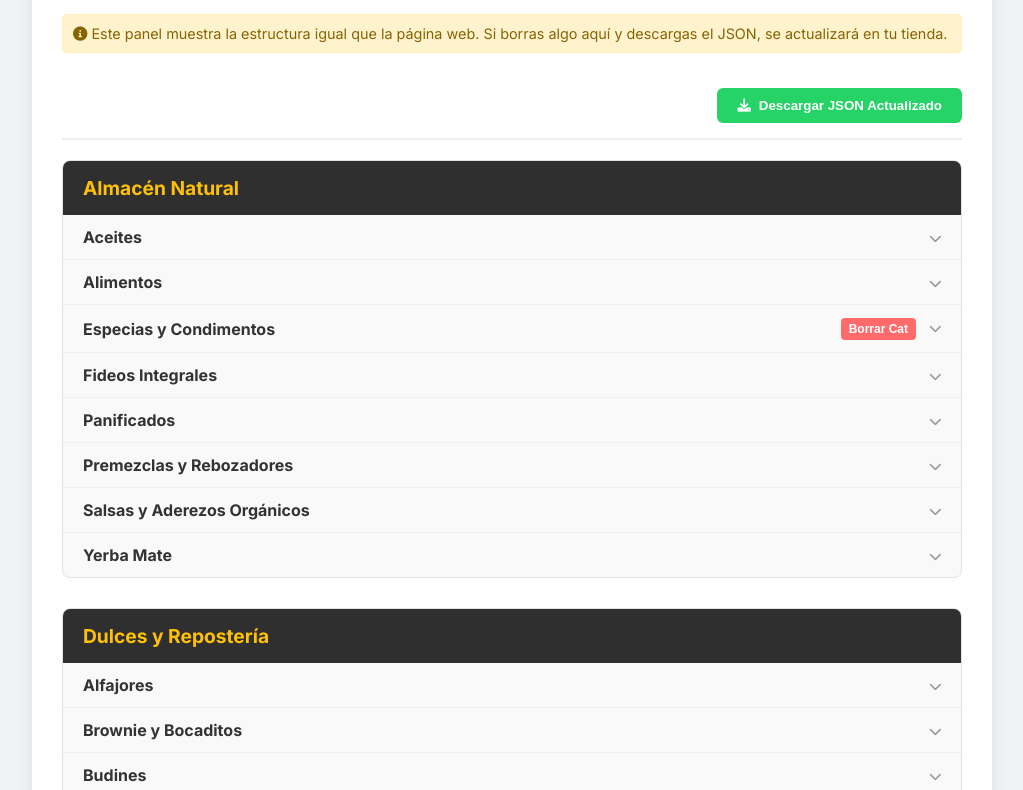
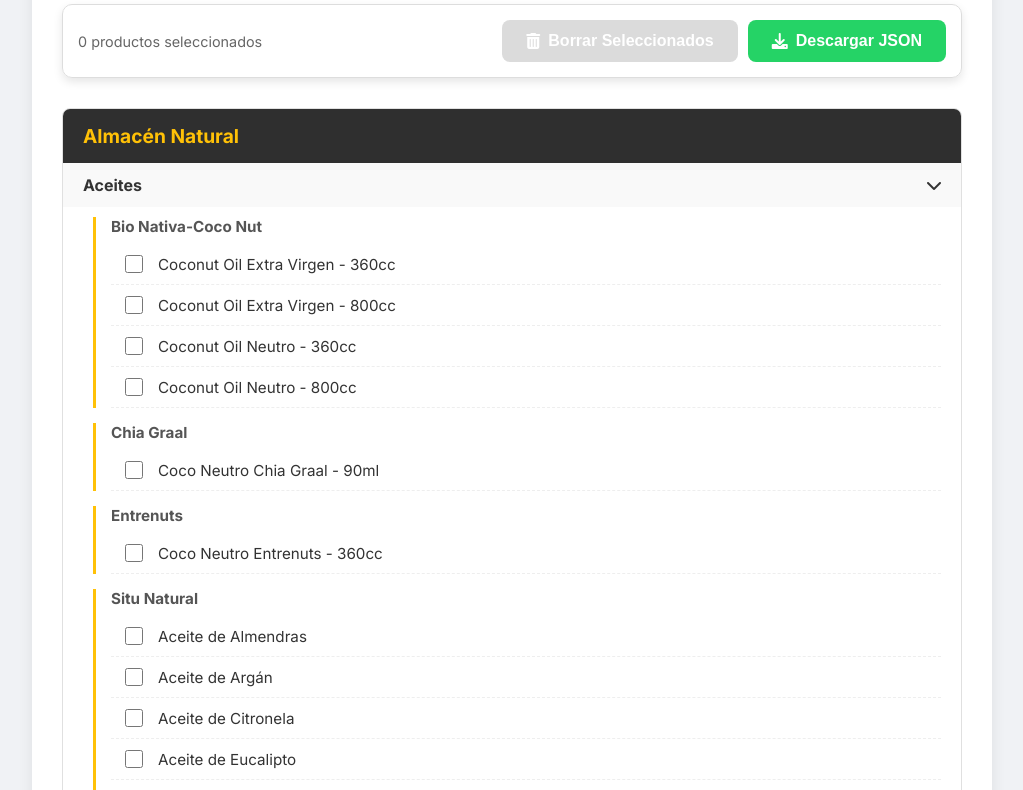
Before and after one commit to cacahuatenaturalmarket/cacahuate.market, a plain HTML site: page admin.html in a window 1280 px wide. Shown: the part 134-924 px from the top of the page, without its empty margins (128-1151 px from the left). Drawn offline with Linux system fonts and the light colour scheme.

```diff
--- a/admin.html
+++ b/admin.html
@@ -3,62 +3,88 @@
 <head>
     <meta charset="UTF-8">
     <meta name="viewport" content="width=device-width, initial-scale=1.0">
-    <title>Admin - Cacahuate (Estructura Web)</title>
+    <title>Admin Masivo - Cacahuate</title>
     <link href="https://fonts.googleapis.com/css2?family=Inter:wght@400;700&display=swap" rel="stylesheet">
     <link rel="stylesheet" href="https://cdnjs.cloudflare.com/ajax/libs/font-awesome/6.0.0-beta3/css/all.min.css">
     <style>
         body { font-family: 'Inter', sans-serif; background: #f0f2f5; padding: 20px; color: #333; }
         .container { max-width: 900px; margin: 0 auto; background: white; padding: 30px; border-radius: 12px; box-shadow: 0 5px 15px rgba(0,0,0,0.08); }
-        h1 { text-align: center; color: #1a1a1a; margin-bottom: 30px; }
+        h1 { text-align: center; color: #1a1a1a; margin-bottom: 20px; }
 
-        .control-panel { position: sticky; top: 0; background: white; padding: 15px 0; border-bottom: 2px solid #eee; margin-bottom: 20px; z-index: 100; display: flex; justify-content: flex-end; }
-        .btn { padding: 10px 20px; border: none; border-radius: 6px; cursor: pointer; font-weight: bold; transition: 0.2s; }
+        /* Panel de Control Flotante */
+        .control-panel {
+            position: sticky; top: 10px;
+            background: rgba(255, 255, 255, 0.95);
+            backdrop-filter: blur(5px);
+            padding: 15px;
+            border: 1px solid #ddd;
+            border-radius: 10px;
+            box-shadow: 0 4px 10px rgba(0,0,0,0.1);
+            margin-bottom: 30px;
+            z-index: 1000;
+            display: flex;
+            justify-content: space-between;
+            align-items: center;
+        }
+
+        .btn { padding: 12px 24px; border: none; border-radius: 8px; cursor: pointer; font-weight: bold; transition: 0.2s; font-size: 1rem; }
+
         .btn-save { background-color: #25D366; color: white; display: flex; align-items: center; gap: 8px; }
         .btn-save:hover { background-color: #128C7E; }
-        .btn-danger { background-color: #ff6b6b; color: white; padding: 4px 8px; font-size: 0.75em; margin-left: 8px; border-radius: 4px; }
-        .btn-danger:hover { background-color: #e74c3c; }
 
-        /* Estilos de Grupos (Meta-Categorías) */
+        .btn-bulk-delete { background-color: #ff4757; color: white; display: flex; align-items: center; gap: 8px; }
+        .btn-bulk-delete:hover { background-color: #ff6b81; }
+        .btn-bulk-delete:disabled { background-color: #ccc; cursor: not-allowed; opacity: 0.7; }
+
+        /* Estilos generales */
         .group-section { margin-bottom: 30px; border: 1px solid #e0e0e0; border-radius: 8px; overflow: hidden; }
-        .group-header { background-color: #2F2F2F; color: #FFC107; padding: 15px 20px; font-size: 1.2em; font-weight: bold; display: flex; justify-content: space-between; align-items: center; }
+        .group-header { background-color: #2F2F2F; color: #FFC107; padding: 15px 20px; font-size: 1.2em; font-weight: bold; }
 
-        /* Estilos de Categorías */
         .category-block { border-bottom: 1px solid #eee; }
-        .category-block:last-child { border-bottom: none; }
         .category-header { background: #f9f9f9; padding: 12px 20px; cursor: pointer; display: flex; justify-content: space-between; align-items: center; font-weight: 600; }
-        .category-header:hover { background: #eee; }
-
-        /* Contenedor desplegable */
-        .category-content { display: none; padding: 15px 20px; background: #fff; border-top: 1px solid #f0f0f0; }
+        .category-content { display: none; padding: 10px 20px; background: #fff; }
         .category-content.open { display: block; }
 
-        /* Marcas / Subcategorías */
-        .subcategory-block { margin-left: 15px; border-left: 3px solid #FFC107; padding-left: 15px; margin-bottom: 15px; }
-        .subcategory-header { font-weight: bold; color: #555; margin-bottom: 5px; display: flex; justify-content: space-between; font-size: 0.95em; }
+        .subcategory-block { margin-left: 10px; border-left: 3px solid #FFC107; padding-left: 15px; margin-bottom: 15px; }
+        .subcategory-header { font-weight: bold; color: #555; margin-bottom: 8px; display: flex; justify-content: space-between; font-size: 0.95em; }
 
-        /* Productos */
-        .product-item { display: flex; justify-content: space-between; align-items: center; padding: 8px 0; border-bottom: 1px dashed #eee; font-size: 0.9em; }
-        .product-item:last-child { border-bottom: none; }
+        /* Productos y Checkboxes */
+        .product-item {
+            display: flex; align-items: center;
+            padding: 8px 10px;
+            border-bottom: 1px dashed #eee;
+            font-size: 0.95em;
+            transition: background 0.2s;
+        }
+        .product-item:hover { background-color: #fce4ec; } /* Color rosita suave al pasar mouse */
+
+        .product-checkbox {
+            width: 18px; height: 18px; margin-right: 15px; cursor: pointer; accent-color: #ff4757;
+        }
+
+        .product-name { flex-grow: 1; cursor: pointer; } /* Click en nombre activa checkbox */
+
         .badge { background: #e0e0e0; color: #333; padding: 2px 6px; border-radius: 4px; font-size: 0.75em; }
-
-        .empty-msg { color: #999; font-style: italic; font-size: 0.9em; }
-        .alert-box { background: #fff3cd; color: #856404; padding: 10px; border-radius: 5px; margin-bottom: 20px; font-size: 0.9em; border: 1px solid #ffeeba; }
+        .selection-count { font-size: 0.9em; color: #666; font-weight: normal; }
     </style>
 </head>
 <body>
 
 <div class="container">
-    <h1><i class="fas fa-edit"></i> Administrador Visual</h1>
-
-    <div class="alert-box">
-        <i class="fas fa-info-circle"></i>
-        Este panel muestra la estructura igual que la página web. Si borras algo aquí y descargas el JSON, se actualizará en tu tienda.
-    </div>
+    <h1><i class="fas fa-tasks"></i> Administrador Masivo</h1>
 
     <div class="control-panel">
-        <button class="btn btn-save" onclick="downloadJSON()">
-            <i class="fas fa-download"></i> Descargar JSON Actualizado
-        </button>
+        <div>
+            <span id="selectionCounter" class="selection-count">0 productos seleccionados</span>
+        </div>
+        <div style="display: flex; gap: 10px;">
+            <button id="bulkDeleteBtn" class="btn btn-bulk-delete" onclick="deleteSelectedProducts()" disabled>
+                <i class="fas fa-trash-alt"></i> Borrar Seleccionados
+            </button>
+            <button class="btn btn-save" onclick="downloadJSON()">
+                <i class="fas fa-download"></i> Descargar JSON
+            </button>
+        </div>
     </div>
 
     <div id="catalog-tree">Cargando...</div>
@@ -67,206 +93,167 @@
 <script>
     let globalData = null;
 
-    // --- 1. DEFINICIÓN DE GRUPOS (Igual que en index.html) ---
-    // Si cambias esto en index.html, actualízalo aquí también para mantener el orden.
+    // --- 1. DEFINICIÓN DE GRUPOS ---
     const CATEGORY_GROUPS = {
         "Almacén Natural": ["aceites", "alimentos", "especias", "fideos-integrales", "harinas", "legumbres-y-cereales", "panificados", "premezclas-rebozadores", "salsas-aderezos-organicos", "yerba-mate"],
         "Dulces y Repostería": ["alfajores", "budines", "caramelos", "chocolates", "edulcorantes", "galletas", "miel", "untables", "brownie-y-bocaditos"],
         "Snacks y Frutos": ["barritas", "frutas", "frutos-secos", "mix-frutos-secos", "snacks"],
         "Salud y Bienestar": ["suplementos", "tinturas", "probioticos", "yuyos"],
         "Frescos y Congelados": ["leches-bebidas-vegetales", "refrigerados-veganos"],
-        "Higiene y Cosmética": ["cuidado-personal", "pastas-dentales"]
+        "Higiene y Estética": ["cuidado-personal", "pastas-dentales"]
     };
 
-    // --- 2. CARGA DE DATOS ---
     async function loadData() {
         try {
             const response = await fetch('./productos.json?v=' + Date.now());
-            if(!response.ok) throw new Error("No se pudo leer productos.json");
+            if(!response.ok) throw new Error("Error leyendo JSON");
             globalData = await response.json();
             renderTree();
         } catch (error) {
-            document.getElementById('catalog-tree').innerHTML =
-                `<p style="color:red; text-align:center;">Error: No se encuentra productos.json.<br>Asegúrate de abrir este archivo con Live Server.</p>`;
+            document.getElementById('catalog-tree').innerHTML = `<p style="color:red; text-align:center;">Error: Abre esto con Live Server.</p>`;
         }
     }
 
-    // --- 3. RENDERIZADO (VISUALIZACIÓN) ---
+    // --- RENDERIZADO ---
     function renderTree() {
         const container = document.getElementById('catalog-tree');
         container.innerHTML = '';
+        updateSelectionCounter(); // Resetear contador
 
         if (!globalData || !globalData.categories) return;
-
-        // Set para rastrear qué categorías ya mostramos (para detectar huérfanas)
         const renderedCategories = new Set();
 
-        // A) Renderizar por GRUPOS (Meta-Categorías)
+        // A) Grupos
         for (const [groupName, catIds] of Object.entries(CATEGORY_GROUPS)) {
             let groupHTML = '';
             let hasContent = false;
-
-            // Filtramos las categorías que existen en el JSON real
             const groupCats = catIds.map(id => globalData.categories.find(c => c.id === id)).filter(Boolean);
 
             if (groupCats.length > 0) {
                 groupCats.sort((a, b) => a.title.localeCompare(b.title));
-
                 groupCats.forEach(cat => {
                     renderedCategories.add(cat.id);
                     hasContent = true;
-
-                    // Renderizar la Categoría
                     groupHTML += renderCategoryBlock(cat);
                 });
 
-                // Solo agregar el grupo si tiene categorías dentro
                 if (hasContent) {
                     const groupSection = document.createElement('div');
                     groupSection.className = 'group-section';
-                    groupSection.innerHTML = `
-                        <div class="group-header">
-                            ${groupName}
-                        </div>
-                        <div class="group-content">
-                            ${groupHTML}
-                        </div>
-                    `;
+                    groupSection.innerHTML = `<div class="group-header">${groupName}</div><div class="group-content">${groupHTML}</div>`;
                     container.appendChild(groupSection);
                 }
             }
         }
 
-        // B) Renderizar "SIN AGRUPAR" (Por seguridad, si agregaste una categoría nueva al JSON pero no al Grupo)
+        // B) Sin Agrupar
         const orphanCats = globalData.categories.filter(c => !renderedCategories.has(c.id));
         if (orphanCats.length > 0) {
             let orphanHTML = '';
-            orphanCats.forEach(cat => {
-                orphanHTML += renderCategoryBlock(cat);
-            });
-
+            orphanCats.forEach(cat => orphanHTML += renderCategoryBlock(cat));
             const orphanSection = document.createElement('div');
             orphanSection.className = 'group-section';
             orphanSection.style.borderColor = '#ff9800';
-            orphanSection.innerHTML = `
-                <div class="group-header" style="background:#ff9800; color:white;">
-                    <i class="fas fa-exclamation-triangle"></i> &nbsp; Otras / Sin Agrupar
-                </div>
-                <div class="group-content">
-                    ${orphanHTML}
-                </div>
-            `;
+            orphanSection.innerHTML = `<div class="group-header" style="background:#ff9800;">⚠️ Sin Agrupar</div><div class="group-content">${orphanHTML}</div>`;
             container.appendChild(orphanSection);
         }
     }
 
-    // Helper para renderizar una Categoría individual
     function renderCategoryBlock(cat) {
-        // Obtenemos el índice real en el array global para poder borrar luego
-        const realCatIndex = globalData.categories.findIndex(c => c.id === cat.id);
+        let html = `<div class="category-block">
+                        <div class="category-header" onclick="toggleContent(this)">
+                            <span>${cat.title}</span>
+                            <i class="fas fa-chevron-down"></i>
+                        </div>
+                        <div class="category-content open">`; // open por defecto para ver rápido
 
-        let html = `
-            <div class="category-block">
-                <div class="category-header" onclick="toggleContent(this)">
-                    <span>${cat.title}</span>
-                    <div>
-                         ${!cat.subcategories ? `<button class="btn btn-danger" onclick="deleteCategory('${cat.id}', event)">Borrar Cat</button>` : ''}
-                         <i class="fas fa-chevron-down" style="margin-left:10px; font-size:0.8em; color:#999;"></i>
-                    </div>
-                </div>
-                <div class="category-content">
-        `;
-
-        // Caso 1: Tiene Subcategorías (Marcas)
         if (cat.subcategories && cat.subcategories.length > 0) {
-            cat.subcategories.forEach((sub, subIndex) => {
-                const products = globalData.products[sub.id] || [];
-                html += `
-                    <div class="subcategory-block">
-                        <div class="subcategory-header">
-                            <span>${sub.title} <span class="badge">${products.length}</span></span>
-                            <button class="btn btn-danger" onclick="deleteSubcategory('${cat.id}', ${subIndex})">Borrar Marca</button>
-                        </div>
-                        <div class="products-list">
-                            ${renderProductRows(sub.id)}
-                        </div>
-                    </div>
-                `;
+            cat.subcategories.forEach((sub) => {
+                html += `<div class="subcategory-block">
+                            <div class="subcategory-header">${sub.title}</div>
+                            <div class="products-list">${renderProductRows(sub.id)}</div>
+                         </div>`;
             });
+        } else {
+            html += `<div class="subcategory-block" style="border-left-color: #ccc;">
+                        <div class="products-list">${renderProductRows(cat.id)}</div>
+                     </div>`;
         }
-        // Caso 2: Categoría Simple (sin marcas)
-        else {
-            html += `
-                <div class="subcategory-block" style="border-left-color: #ccc;">
-                    <div class="products-list">
-                         ${renderProductRows(cat.id)}
-                    </div>
-                </div>
-            `;
-        }
-
-        html += `</div></div>`; // Cierre content y block
+        html += `</div></div>`;
         return html;
     }
 
-    // Helper para renderizar lista de productos
     function renderProductRows(categoryId) {
         const products = globalData.products[categoryId];
-        if (!products || products.length === 0) return '<div class="empty-msg">No hay productos cargados.</div>';
+        if (!products || products.length === 0) return '<div style="color:#999;font-style:italic;padding:5px;">Vacío</div>';
 
+        // AQUÍ ESTÁ LA MAGIA: Checkboxes con data-cat y data-index
         return products.map((prod, index) => `
             <div class="product-item">
-                <span title="${prod.desc || ''}">${prod.name}</span>
-                <button class="btn btn-danger" onclick="deleteProduct('${categoryId}', ${index})"><i class="fas fa-trash"></i></button>
+                <input type="checkbox" class="product-checkbox"
+                       data-cat="${categoryId}"
+                       data-index="${index}"
+                       onchange="updateSelectionCounter()">
+                <span class="product-name" onclick="this.previousElementSibling.click()">${prod.name}</span>
             </div>
         `).join('');
     }
 
     function toggleContent(header) {
-        const content = header.nextElementSibling;
-        content.classList.toggle('open');
-        const icon = header.querySelector('.fa-chevron-down');
-        if(icon) icon.style.transform = content.classList.contains('open') ? 'rotate(180deg)' : 'rotate(0deg)';
+        header.nextElementSibling.classList.toggle('open');
     }
 
-    // --- 4. FUNCIONES DE BORRADO ---
+    // --- NUEVA LÓGICA DE SELECCIÓN Y BORRADO MASIVO ---
 
-    window.deleteProduct = function(categoryId, index) {
-        if(!confirm('¿Eliminar este producto permanentemente?')) return;
-        globalData.products[categoryId].splice(index, 1);
+    function updateSelectionCounter() {
+        const checkedCount = document.querySelectorAll('.product-checkbox:checked').length;
+        const counterSpan = document.getElementById('selectionCounter');
+        const deleteBtn = document.getElementById('bulkDeleteBtn');
+
+        if (checkedCount === 0) {
+            counterSpan.textContent = "0 productos seleccionados";
+            deleteBtn.disabled = true;
+            deleteBtn.innerHTML = `<i class="fas fa-trash-alt"></i> Borrar Seleccionados`;
+        } else {
+            counterSpan.textContent = `${checkedCount} productos seleccionados`;
+            deleteBtn.disabled = false;
+            deleteBtn.innerHTML = `<i class="fas fa-trash-alt"></i> Borrar (${checkedCount})`;
+        }
+    }
+
+    function deleteSelectedProducts() {
+        const checkboxes = document.querySelectorAll('.product-checkbox:checked');
+        if (checkboxes.length === 0) return;
+
+        if (!confirm(`¿Estás seguro de borrar definitivamente ${checkboxes.length} productos?`)) return;
+
+        // 1. Agrupar eliminaciones por Categoría para no romper índices
+        const toDelete = {}; // Objeto: { "aceites": [0, 2, 5], "alfajores": [1] }
+
+        checkboxes.forEach(chk => {
+            const catId = chk.dataset.cat;
+            const index = parseInt(chk.dataset.index);
+
+            if (!toDelete[catId]) toDelete[catId] = [];
+            toDelete[catId].push(index);
+        });
+
+        // 2. Ejecutar borrado (IMPORTANTE: de atrás hacia adelante)
+        for (const catId in toDelete) {
+            // Ordenamos descendente (5, 3, 1) para que al borrar el 5, el 3 siga siendo el 3.
+            toDelete[catId].sort((a, b) => b - a);
+
+            toDelete[catId].forEach(index => {
+                globalData.products[catId].splice(index, 1);
+            });
+        }
+
+        // 3. Refrescar
         renderTree();
-    };
+        alert("Productos eliminados correctamente. Recuerda descargar el JSON.");
+    }
 
-    window.deleteSubcategory = function(catId, subIndex) {
-        if(!confirm('¿Estás seguro de borrar esta MARCA completa y TODOS sus productos?')) return;
-
-        // Buscar la categoría real
-        const cat = globalData.categories.find(c => c.id === catId);
-        if(!cat) return;
-
-        const subId = cat.subcategories[subIndex].id;
-
-        // 1. Borrar productos
-        delete globalData.products[subId];
-        // 2. Borrar subcategoría del array
-        cat.subcategories.splice(subIndex, 1);
-
-        renderTree();
-    };
-
-    window.deleteCategory = function(catId, event) {
-        event.stopPropagation();
-        if(!confirm('¿Borrar esta categoría entera?')) return;
-
-        const index = globalData.categories.findIndex(c => c.id === catId);
-        if(index > -1) {
-            delete globalData.products[catId];
-            globalData.categories.splice(index, 1);
-            renderTree();
-        }
-    };
-
-    // --- 5. DESCARGA ---
+    // --- DESCARGA ---
     window.downloadJSON = function() {
         const dataStr = "data:text/json;charset=utf-8," + encodeURIComponent(JSON.stringify(globalData, null, 2));
         const anchor = document.createElement('a');
@@ -275,7 +262,7 @@
         document.body.appendChild(anchor);
         anchor.click();
         anchor.remove();
-        alert("Archivo descargado. Reemplaza tu 'productos.json' original con este nuevo.");
+        alert("Archivo listo. Reemplaza tu 'productos.json' original.");
     };
 
     loadData();
```
Also changed, not shown: productos.json.
